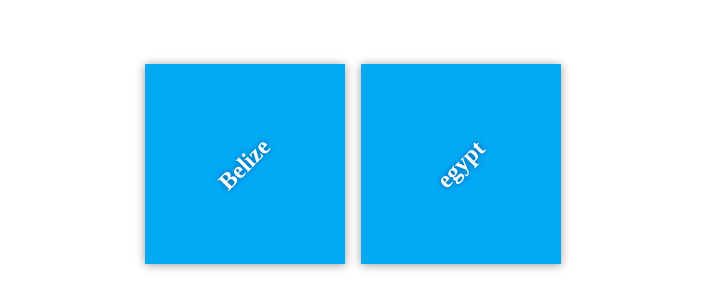
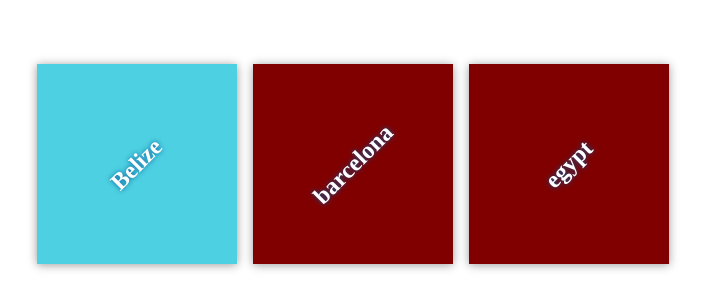
Before and after one commit to mohamed-darwesh/my-travel-plan, a plain HTML site: page course-collaboration-travel-plans-master/index.html in a window 1280 px wide. Shown: the part 236-544 px from the top of the page, without its empty margins (287-992 px from the left). Drawn offline with Linux system fonts and the light colour scheme; files that its build step writes are made by us from their sources.

Commit message:
add egypt

```diff
--- /dev/null
+++ b/course-collaboration-travel-plans-master/css/app.css
@@ -0,0 +1,63 @@
+html {
+    box-sizing: border-box;
+    height: 100%;
+}
+
+*,
+*::before,
+*::after {
+    box-sizing: inherit;
+}
+
+body {
+    display: flex;
+    margin: 0;
+    height: 100%;
+}
+
+.container {
+    margin: auto;
+    padding: 1em;
+    width: 80%;
+}
+
+.destination-container {
+    display: flex;
+    flex-flow: wrap;
+    justify-content: center;
+}
+
+.destination {
+    background: #03a9f4;
+    box-shadow: 0 1px 9px 0 rgba(0, 0, 0, 0.4);
+    color: white;
+    margin: 0.5em;
+    min-height: 200px;
+    flex: 0 1 200px;
+    display: flex;
+    justify-content: center;
+    align-items: center;
+    text-align: center;
+}
+
+.destination:hover h2 {
+    transform: rotate(0deg);
+}
+
+h2 {
+    margin: 0;
+    transform: rotate(-45deg);
+    transition: transform 0.5s;
+    text-shadow: 0 0 5px #01579b;
+}
+
+#belize {
+    background-color: #4dd0e1;
+}
+
+#barcelona {
+    background-color: #800000;
+}
+#egypt {
+    background-color: #800000;
+}
--- a/course-collaboration-travel-plans-master/index.html
+++ b/course-collaboration-travel-plans-master/index.html
@@ -15,6 +15,9 @@
             </div>
 
             <div class="destination" id="barcelona">
+                <h2>barcelona</h2>
+            </div>
+            <div class="destination" id="egypt">
                 <h2>egypt</h2>
             </div>
         </div>
```
Also changed, not shown: 6 other files.
